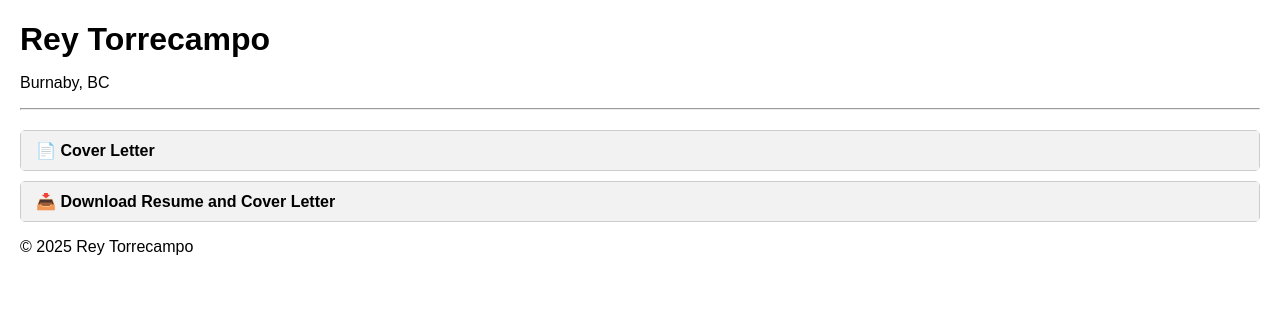
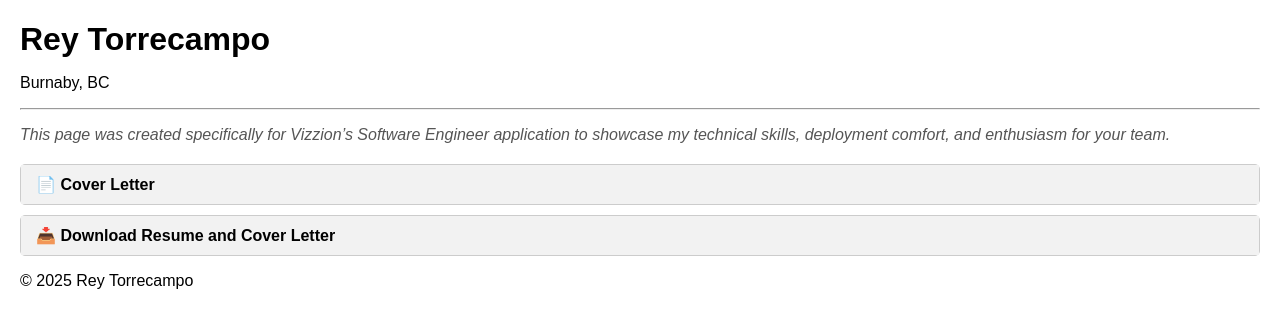
Before and after one commit to renece153/coverletter_vizzion, a Jekyll site: the page index.html, which Jekyll copies as it is, in a window 1280 px wide. Shown: the top 328 px of the page. Built offline with Jekyll 4.4.1, drawn with Linux system fonts in a browser that asks for light colours.

Commit message:
Update index.html

```diff
--- a/index.html
+++ b/index.html
@@ -50,6 +50,10 @@
   <p>Burnaby, BC</p>
   <hr>
 
+  <p style="font-style: italic; color: #555;">
+  This page was created specifically for Vizzion’s Software Engineer application to showcase my technical skills, deployment comfort, and enthusiasm for your team.
+  </p>
+
   <div class="accordion">
 
     <!-- Cover Letter -->
```
